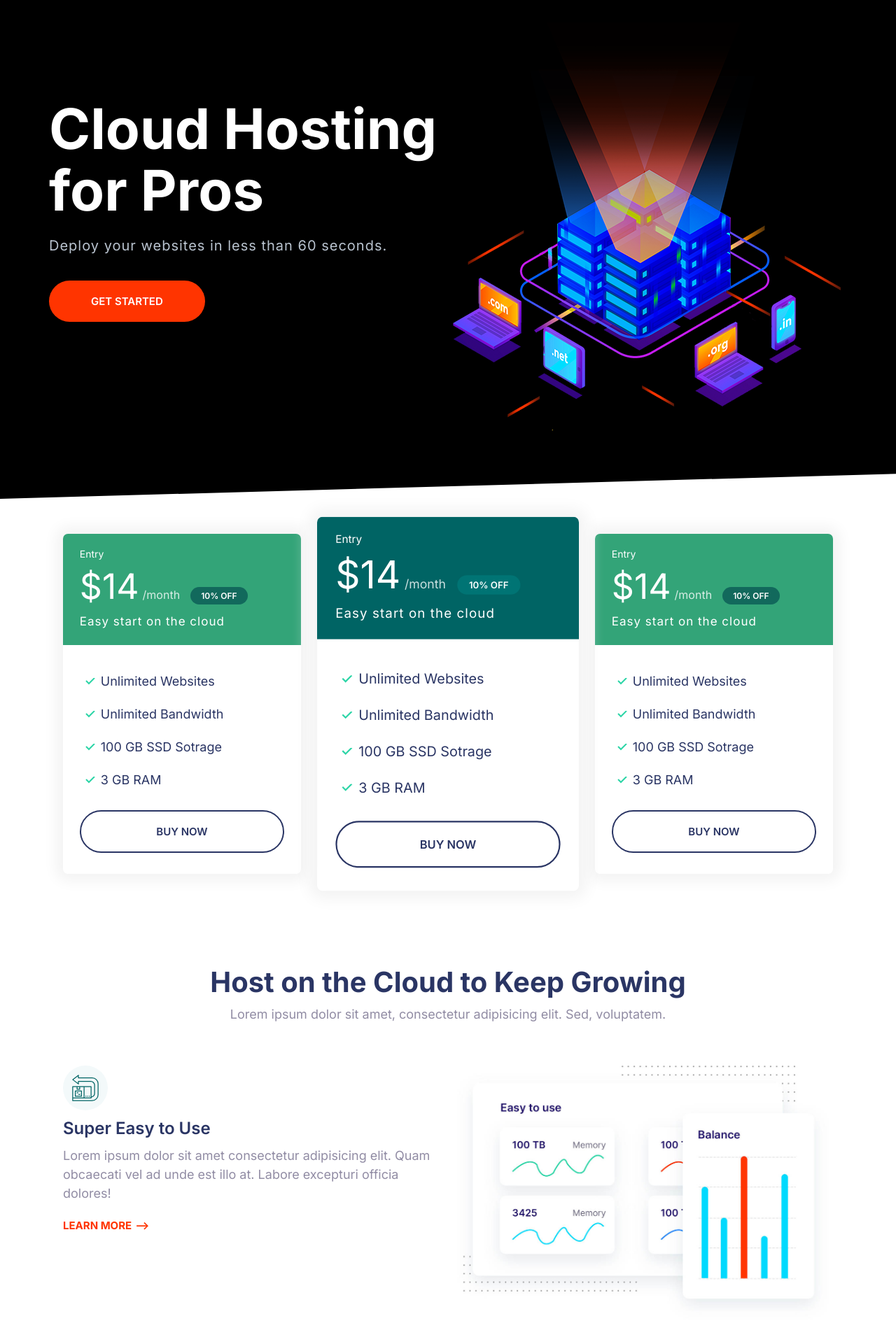
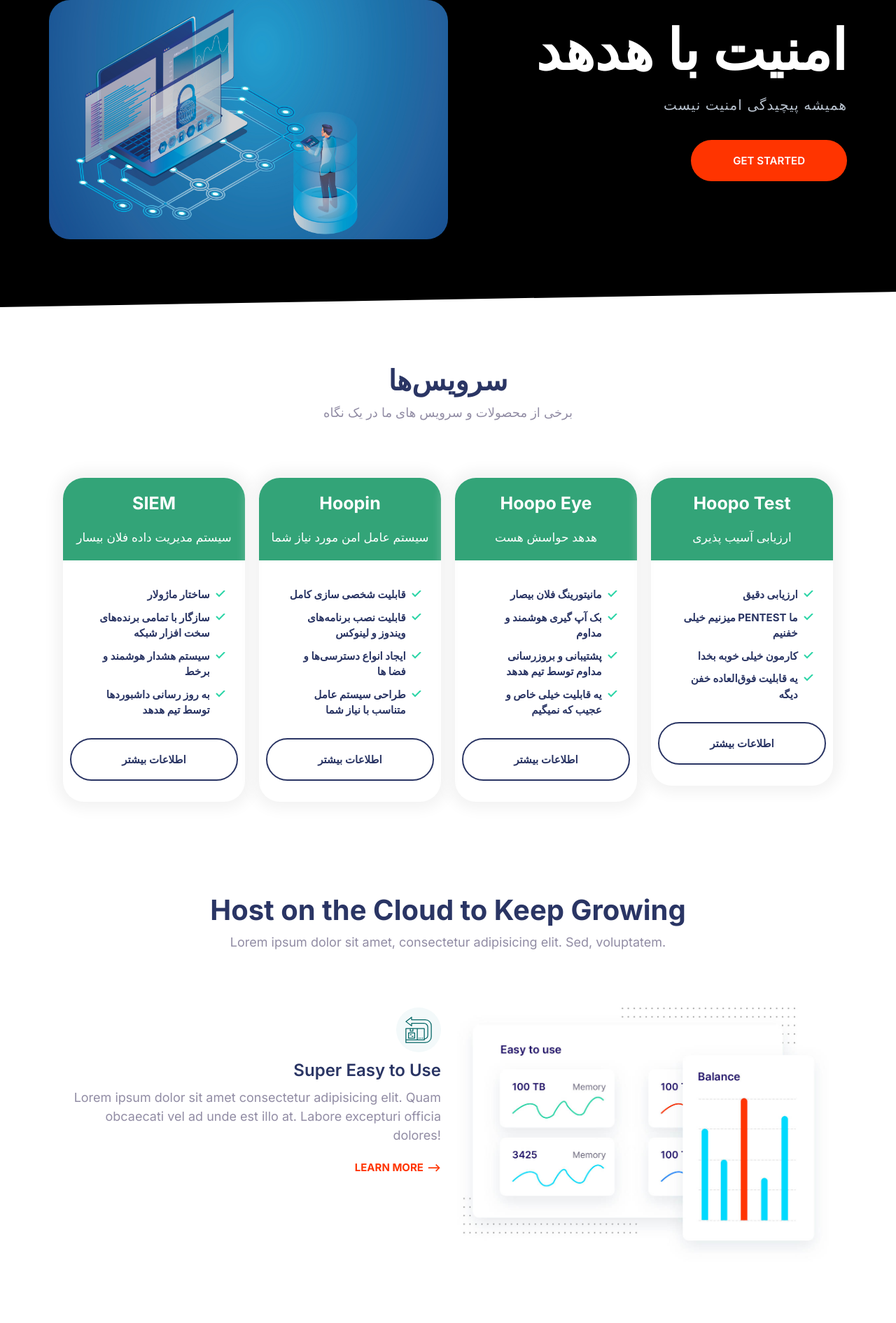
Before and after one commit to amirali-lll/Hoopoe, a Django app: page / in a window 1280 px wide. Shown: the part 79-1970 px from the top of the page at 70% size. Run offline with Django 3.2, Linux system fonts and the light colour scheme.

Commit message:
rebuild plans and block-plans for products.

```diff
--- a/template/index.html
+++ b/template/index.html
@@ -43,84 +43,100 @@
   </header>
   <section class="block block--dark block--skewed-left hero">
     <div class="container grid grid--1x2">
-      <header class="block__header hero__content">
-        <h1 data-aos="zoom-in-up" class="block__heading">
-          Cloud Hosting for Pros
-        </h1>
-        <p class="hero__tagline">
-          Deploy your websites in less than 60 seconds.
-        </p>
-        <a target="_blank" href="https://codewithmosh.com" class="btn btn--accent btn--stretched">Get Started</a>
-      </header>
+
       <picture data-aos="zoom-in">
         <source type="views/image/webp" srcset="static/views/images/banner.webp 1x
           , static/views/images/banner@2x.webp 2x" />
         <source type="views/image/png" srcset="static/views/images/banner.png 1x
           , static/views/images/banner@2x.png 2x"/>
-        <img class="hero__image" src={% static "views/images/banner.png" %} alt="" />
+        <img class="hero__image" src={% static "views/images/Banner.jpeg" %} alt="" />
       </picture>
+      <header class="block__header hero__content">
+        <h1 data-aos="zoom-in-up" class="block__heading">
+          امنیت با هدهد
+        </h1>
+        <p class="hero__tagline">
+          همیشه پیچیدگی امنیت نیست
+        </p>
+        <a target="_blank" href="https://codewithmosh.com" class="btn btn--accent btn--stretched">Get Started</a>
+      </header>
     </div>
   </section>
 
-  <section data-aos="fade-up" class="block container block-plans">
-    <div class="grid grid--1x3">
+  <section class="block container block-plans">
+    <header class="block__header">
+      <h2>سرویس‌ها</h2>
+      <p>برخی از محصولات و سرویس های ما در یک نگاه</p>
+    </header>
+      <div class="grid grid--1x4 grid--1x2">
         <div class="plan">
           <div class="card card--secondary">
             <header class="card__header">
-            <h3 class="plan__name">Entry</h3>
-            <span class="plan__price">$14</span>
-            <span class="plan__billing-cycle">/month</span>
-            <span class="badge badge--secondary badge--small">10% OFF</span>
-            <span class="plan__description">Easy start on the cloud</span>
+              <h3 class="plan__name">SIEM</h3>
+
+              <span class="plan__description">سیستم مدیریت داده فلان بیسار</span>
             </header>
             <div class="card__body">
               <ul class="list list--tick">
-              <li class="list__item">Unlimited Websites</li>
-              <li class="list__item">Unlimited Bandwidth</li>
-              <li class="list__item">100 GB SSD Sotrage</li>
-              <li class="list__item">3 GB RAM</li>
+                <li class="list__item">ساختار ماژولار</li>
+                <li class="list__item">سازگار با تمامی برنده‌های سخت افزار شبکه</li>
+                <li class="list__item">سیستم هشدار هوشمند و برخط</li>
+                <li class="list__item">به روز رسانی داشبوردها توسط تیم هدهد</li>
               </ul>
-            <button class="btn btn--outline btn--block">Buy Now</button>
-          </div>
-        </div>
-      </div>
-      <div class="plan plan--popular">
-        <div class="card card--primary">
-          <header class="card__header">
-            <h3 class="plan__name">Entry</h3>
-            <span class="plan__price">$14</span>
-            <span class="plan__billing-cycle">/month</span>
-            <span class="badge badge--primary badge--small">10% OFF</span>
-            <span class="plan__description">Easy start on the cloud</span>
-          </header>
-          <div class="card__body">
-            <ul class="list list--tick">
-              <li class="list__item">Unlimited Websites</li>
-              <li class="list__item">Unlimited Bandwidth</li>
-              <li class="list__item">100 GB SSD Sotrage</li>
-              <li class="list__item">3 GB RAM</li>
-            </ul>
-            <button class="btn btn--outline btn--block">Buy Now</button>
+              <button class="btn btn--outline btn--block">اطلاعات بیشتر</button>
             </div>
           </div>
         </div>
         <div class="plan">
           <div class="card card--secondary">
             <header class="card__header">
-            <h3 class="plan__name">Entry</h3>
-            <span class="plan__price">$14</span>
-            <span class="plan__billing-cycle">/month</span>
-            <span class="badge badge--secondary badge--small">10% OFF</span>
-            <span class="plan__description">Easy start on the cloud</span>
+              <h3 class="plan__name">Hoopin</h3>
+
+              <span class="plan__description">سیستم عامل امن مورد نیاز شما</span>
             </header>
             <div class="card__body">
               <ul class="list list--tick">
-              <li class="list__item">Unlimited Websites</li>
-              <li class="list__item">Unlimited Bandwidth</li>
-              <li class="list__item">100 GB SSD Sotrage</li>
-              <li class="list__item">3 GB RAM</li>
+                <li class="list__item">قابلیت شخصی سازی کامل</li>
+                <li class="list__item">قابلیت نصب برنامه‌های ویندوز و لینوکس</li>
+                <li class="list__item">ایجاد انواع دسترسی‌ها و فضا ها</li>
+                <li class="list__item">طراحی سیستم عامل متناسب با نیاز شما</li>
               </ul>
-            <button class="btn btn--outline btn--block">Buy Now</button>
+              <button class="btn btn--outline btn--block">اطلاعات بیشتر</button>
+            </div>
+          </div>
+        </div>
+        <div class="plan">
+          <div class="card card--secondary">
+            <header class="card__header">
+              <h3 class="plan__name">Hoopo Eye</h3>
+
+              <span class="plan__description">هدهد حواسش هست </span>
+            </header>
+            <div class="card__body">
+              <ul class="list list--tick">
+                <li class="list__item">مانیتورینگ فلان بیصار</li>
+                <li class="list__item">بک آپ گیری هوشمند و مداوم </li>
+                <li class="list__item">پشتیبانی و بروزرسانی مداوم توسط تیم هدهد</li>
+                <li class="list__item">یه قابلیت خیلی خاص و عجیب که نمیگیم</li>
+              </ul>
+              <button class="btn btn--outline btn--block">اطلاعات بیشتر</button>
+            </div>
+          </div>
+        </div>
+        <div class="plan">
+          <div class="card card--secondary">
+            <header class="card__header">
+              <h3 class="plan__name">Hoopo Test</h3>
+              <span class="plan__description">ارزیابی آسیب پذیری</span>
+            </header>
+            <div class="card__body">
+              <ul class="list list--tick">
+                <li class="list__item">ارزیابی دقیق</li>
+                <li class="list__item">ما PENTEST میزنیم خیلی خفنیم</li>
+                <li class="list__item">کارمون خیلی خوبه بخدا</li>
+                <li class="list__item">یه قابلیت فوق‌العاده خفن دیگه</li>
+              </ul>
+              <button class="btn btn--outline btn--block">اطلاعات بیشتر</button>
             </div>
           </div>
         </div>
@@ -436,7 +452,7 @@
       </section> -->
       <div class="footer__brand">
         <img src={% static "views/images/main-logo.svg" %} alt="" />
-        <p class="footer__copyright">Copyright 2022 Hoopa</p>
+        <p class="footer__copyright">Copyright 2022 Hoopo</p>
       </div>
     </div>
   </footer>
--- a/views/static/views/css/styles.css
+++ b/views/static/views/css/styles.css
@@ -15,6 +15,7 @@
   --color-body: #918ca4;
   --color-body-darker: #464646;
   --color-border: #ccc;
+  --color-hero-background:#2092c6;
   --border-radius: 30px;
 }
 
@@ -31,6 +32,7 @@
 
 html {
   font-size: 62.5%;
+  text-align: right;
 }
 
 img {
@@ -162,6 +164,7 @@ a {
   list-style-image: url(../images/tick.svg);
   padding-left: 3rem;
   color: var(--color-headings);
+  direction: rtl;
 }
 
 .list--tick .list__item {
@@ -334,13 +337,13 @@ a {
 /* Cards */
 
 .card {
-  border-radius: 7px;
+  border-radius: var(--border-radius);
   box-shadow: 0 0 20px 10px #f3f3f3;
   overflow: hidden;
 }
 
 .card__header, .card__body {
-  padding: 2rem 7%;
+  padding: 2rem 4%;
 }
 
 .card--primary .card__header {
@@ -388,12 +391,15 @@ a {
 .plan__description {
   font-size: 2rem;
   font-weight: 300;
-  letter-spacing: 1px;
+  /* letter-spacing: 1px; */
+  text-align: center;
   display: block;
 }
 
 .plan .list__item {
-  margin-bottom: 2rem;
+  margin-bottom: 1rem;
+  font-size: 1.5rem;
+  font-weight: 700;
 }
 
 /* .plan--popular .card__header {
@@ -412,7 +418,12 @@ a {
 .plan:hover {
   transform: scale(1.05);
 }
-
+.plan__name{
+  text-align: center;
+  font-size: 3rem;
+  margin-bottom: 2rem;
+  font-weight: bold;
+}
 .plan--popular:hover {
   transform: scale(1.15);
 }
@@ -422,7 +433,7 @@ a {
     transform: scale(1.1);
   }
   .plan__name {
-    font-size: 1.4rem;
+    font-size: 2.5rem;
   }
   .plan__price {
     font-size: 5rem;
@@ -517,6 +528,9 @@ a {
 @media screen and (min-width: 1024px) {
   .grid--1x3 {
     grid-template-columns: repeat(3, 1fr);
+  }
+  .grid--1x4 {
+    grid-template-columns: repeat(4, 1fr);
   }
 }
 
@@ -636,7 +650,7 @@ a {
 
 .block__header {
   text-align: center;
-  margin-bottom: 4rem;
+  margin-bottom: 8rem;
 }
 
 .block__heading {
@@ -739,6 +753,14 @@ a {
 
 /* Hero */
 
+.hero{
+
+}
+
+.hero__image{
+  border-radius: var(--border-radius);
+}
+
 .hero__tagline {
   font-size: 2rem;
   color: #b9c3cf;
@@ -748,7 +770,7 @@ a {
 
 @media screen and (min-width: 768px) {
   .hero__content {
-    text-align: left;
+    text-align: right;
     align-self: center;
   }
 }
@@ -789,7 +811,7 @@ a {
 /* Plans Block */
 
 .block-plans .grid {
-  gap: 8rem 4rem;
+  gap: 8rem 2rem;
 }
 
 .block-plans .card {
```
Lines whose indentation alone changed are shown as unchanged.
